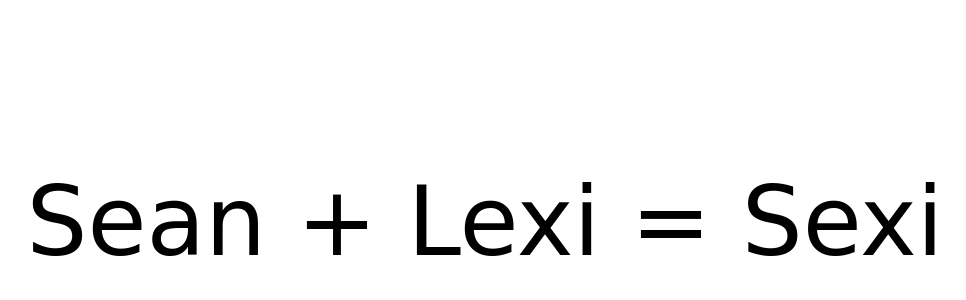
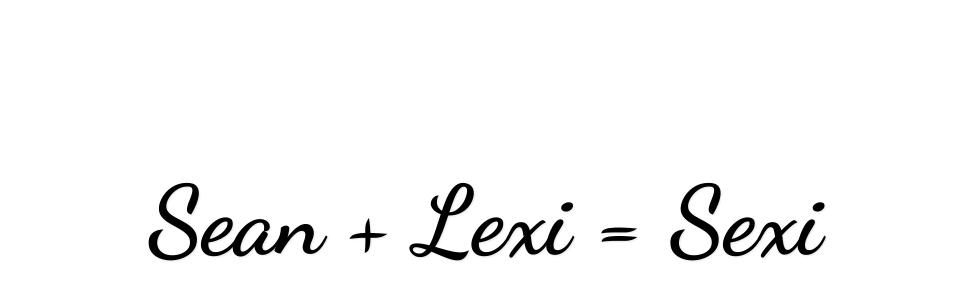
Before and after one commit to seangransee/wedding, a Next.js app: page / in a window 1280 px wide. Shown: the part 178-478 px from the top of the page, without its empty margins (155-1121 px from the left). Built offline with nearby package versions, Linux system fonts and the light colour scheme.

Commit message:
Add CLAUDE.md file; integrate Dancing Script font in layout and page.

```diff
--- a/src/app/layout.tsx
+++ b/src/app/layout.tsx
@@ -1,5 +1,5 @@
 import type { Metadata } from "next";
-import { Geist, Geist_Mono } from "next/font/google";
+import { Geist, Geist_Mono, Dancing_Script } from "next/font/google";
 import "./globals.css";
 
 const geistSans = Geist({
@@ -9,6 +9,11 @@ const geistSans = Geist({
 
 const geistMono = Geist_Mono({
   variable: "--font-geist-mono",
+  subsets: ["latin"],
+});
+
+const dancingScript = Dancing_Script({
+  variable: "--font-dancing-script",
   subsets: ["latin"],
 });
 
@@ -25,7 +30,7 @@ export default function RootLayout({
   return (
     <html lang="en">
       <body
-        className={`${geistSans.variable} ${geistMono.variable} antialiased`}
+        className={`${geistSans.variable} ${geistMono.variable} ${dancingScript.variable} antialiased`}
       >
         {children}
       </body>
--- a/src/app/page.tsx
+++ b/src/app/page.tsx
@@ -2,8 +2,12 @@ export default function Home() {
   return (
     <div className="min-h-screen bg-white flex items-center justify-center">
       <h1
-        className="text-6xl md:text-8xl text-black text-center"
-        style={{ fontFamily: '"Brush Script MT", "Lucida Handwriting", "Comic Sans MS", cursive' }}
+        className="text-6xl md:text-8xl text-black text-center font-bold"
+        style={{
+          fontFamily: 'var(--font-dancing-script)',
+          fontWeight: '700',
+          textShadow: '1px 1px 2px rgba(0,0,0,0.1)'
+        }}
       >
         Sean + Lexi = Sexi
       </h1>
```
Also changed, not shown: 1 other file (tests, documents, lock files or other folders).
